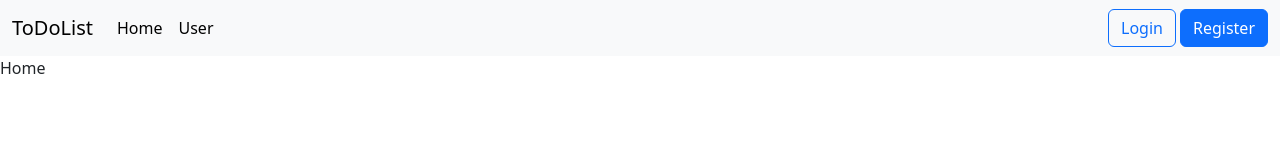
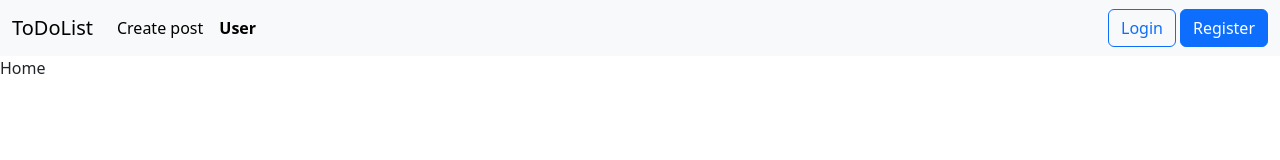
Before and after one commit to MubeenBhatti563/ToDoList_Django_React, a React (Vite) app in the folder frontend/: page / in a window 1280 px wide. Shown: the top 160 px of the page. Built offline with nearby package versions, Linux system fonts and the light colour scheme.

Commit message:
Added new Links to different Routes

```diff
--- a/frontend/src/components/Navbar.jsx
+++ b/frontend/src/components/Navbar.jsx
@@ -1,12 +1,13 @@
 import React from "react";
+import { Link } from "react-router-dom";
 
 const Navbar = () => {
   return (
     <nav className="navbar navbar-expand-lg bg-body-tertiary">
       <div className="container-fluid">
-        <a className="navbar-brand" href="#">
+        <Link className="navbar-brand" to="/">
           ToDoList
-        </a>
+        </Link>
         <button
           className="navbar-toggler"
           type="button"
@@ -21,28 +22,31 @@ const Navbar = () => {
         <div className="collapse navbar-collapse" id="navbarSupportedContent">
           <ul className="navbar-nav me-auto mb-2 mb-lg-0">
             <li className="nav-item">
-              <a className="nav-link active" aria-current="page" href="#">
-                Home
-              </a>
+              <Link
+                to="create-post"
+                className="nav-link active"
+                aria-current="page"
+              >
+                Create post
+              </Link>
             </li>
             <li className="nav-item">
-              <span className="nav-link active" aria-current="page">
-                User
+              <span className="nav-link active bold" aria-current="page">
+                <b>User</b>
               </span>
             </li>
           </ul>
           <div className="d-flex gap-1">
-            <button className="btn btn-outline-primary" type="submit">
+            <Link to="/login" className="btn btn-outline-primary">
               Login
-            </button>
-            <button
+            </Link>
+            <Link
+              to="/register"
               className="btn btn-primary"
-              type="search"
-              placeholder="Search"
               aria-label="Search"
             >
               Register
-            </button>
+            </Link>
           </div>
         </div>
       </div>
```
